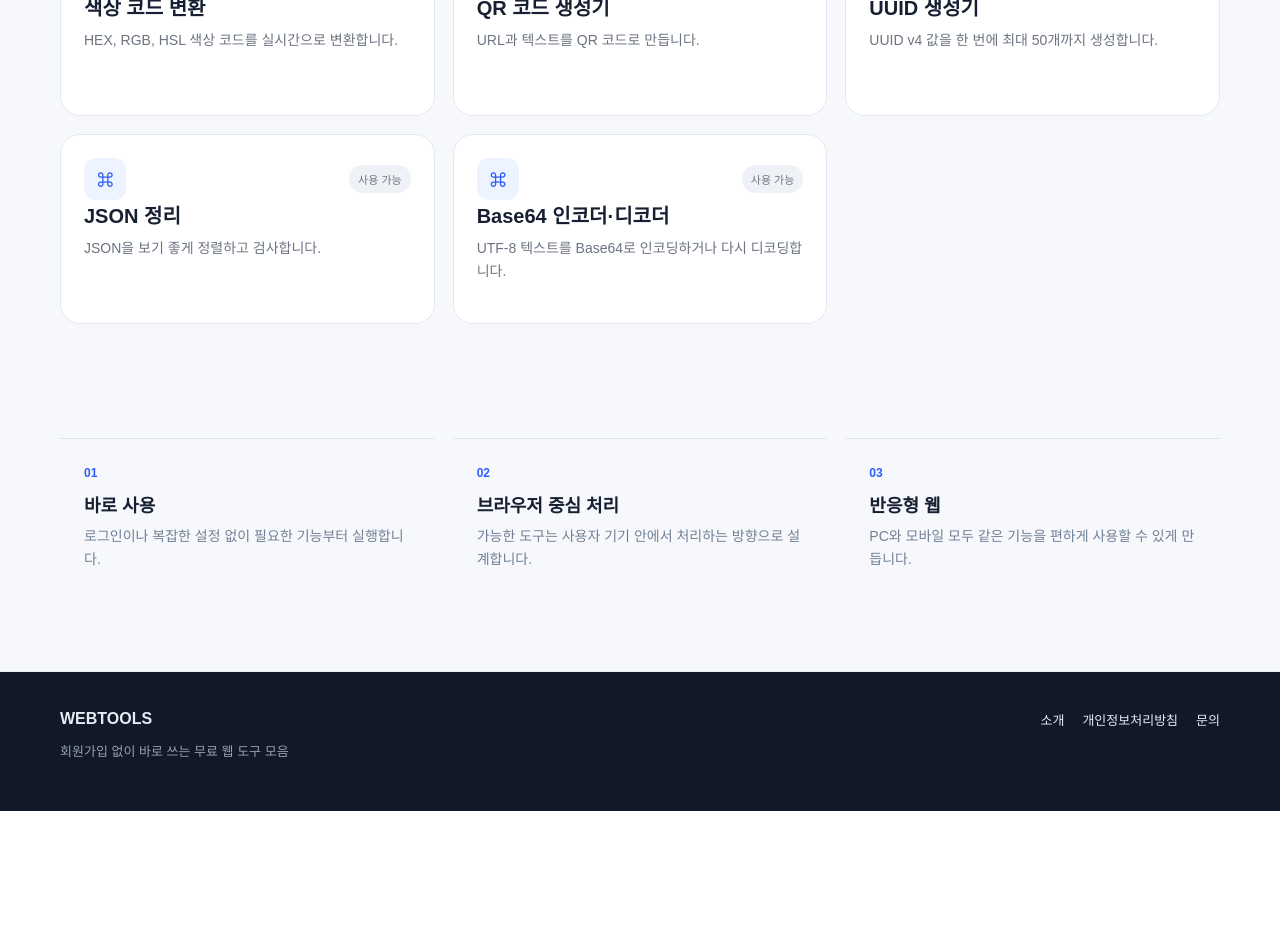
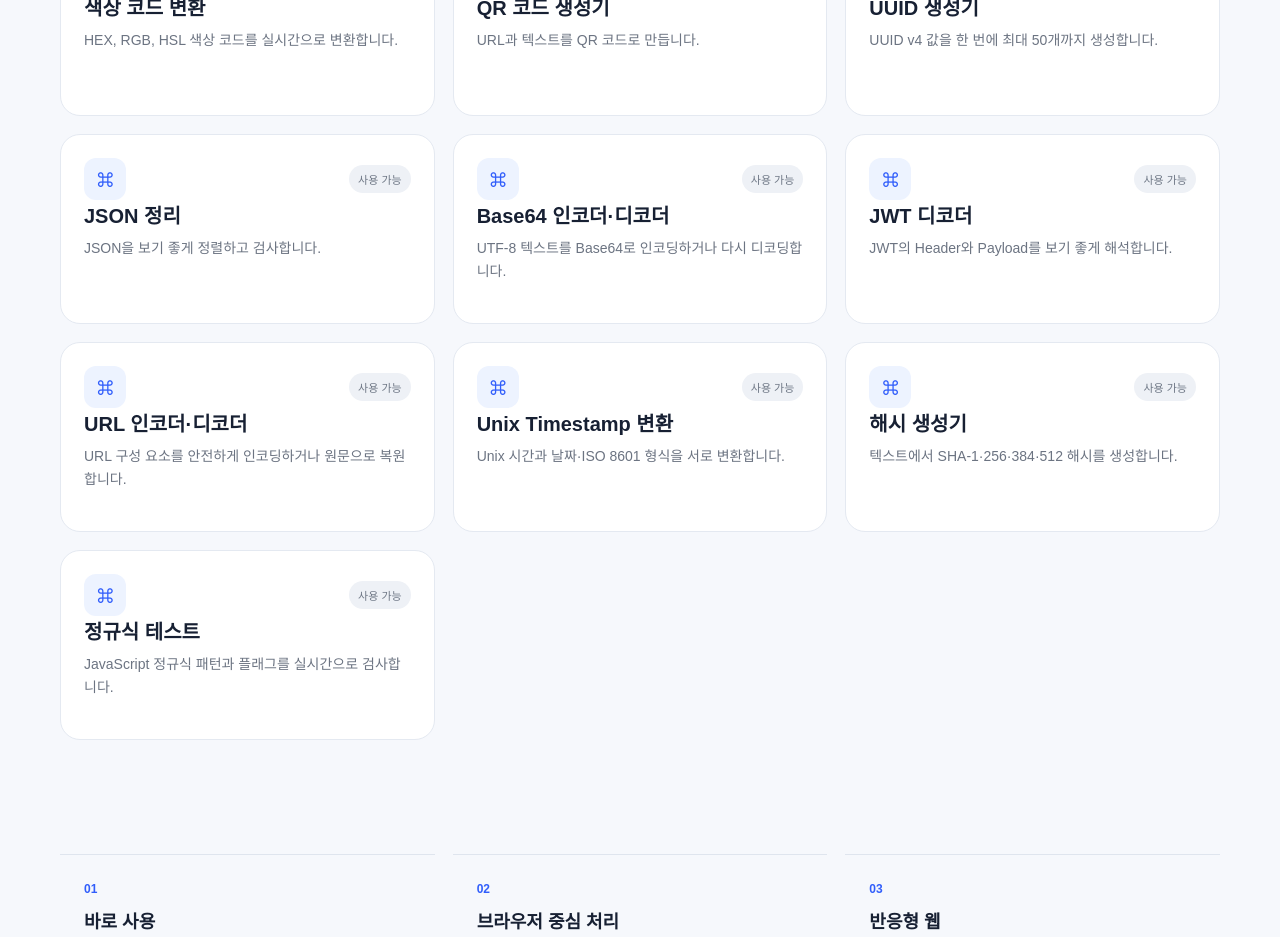
Before and after one commit to license-book/web-tools, a Next.js app: page / in a window 1280 px wide. Shown: the part 2220-3157 px from the top of the page. Before the commit the page ends 3031 px from the top, so only its background shows below. Built offline with nearby package versions, Linux system fonts and the light colour scheme.

Commit message:
feat: register developer utility suite

```diff
--- a/data/tools.ts
+++ b/data/tools.ts
@@ -23,6 +23,11 @@ export const tools: ToolDefinition[] = [
   {slug:'uuid-generator',title:'UUID 생성기',shortDescription:'UUID v4 값을 한 번에 최대 50개까지 생성합니다.',description:'브라우저의 보안 난수 기능을 사용해 RFC 4122 버전 4 형식 UUID를 여러 개 생성하고 복사하는 무료 도구입니다.',category:'utility',keywords:['UUID 생성기','UUID v4','GUID 생성','랜덤 UUID','UUID generator'],featured:true,badge:'사용 가능'},
   {slug:'json-formatter',title:'JSON 정리',shortDescription:'JSON을 보기 좋게 정렬하고 검사합니다.',description:'JSON 데이터를 정렬하고 문법 오류를 빠르게 확인하는 개발 도구입니다.',category:'developer',keywords:['JSON','formatter','validator','JSON 정리','JSON 검사'],featured:true,badge:'사용 가능'},
   {slug:'base64-tool',title:'Base64 인코더·디코더',shortDescription:'UTF-8 텍스트를 Base64로 인코딩하거나 다시 디코딩합니다.',description:'한글과 이모지를 포함한 UTF-8 텍스트를 브라우저에서 Base64로 인코딩하거나 Base64 문자열을 원문으로 디코딩하는 무료 개발 도구입니다.',category:'developer',keywords:['Base64 인코딩','Base64 디코딩','Base64 변환','인코더','디코더'],featured:true,badge:'사용 가능'},
+  {slug:'jwt-decoder',title:'JWT 디코더',shortDescription:'JWT의 Header와 Payload를 보기 좋게 해석합니다.',description:'JWT 토큰의 Header와 Payload를 서버 전송 없이 브라우저에서 디코딩해 확인하는 무료 개발 도구입니다. 서명 검증은 수행하지 않습니다.',category:'developer',keywords:['JWT 디코더','JWT decode','JWT payload','JWT header','토큰 해석'],featured:true,badge:'사용 가능'},
+  {slug:'url-codec',title:'URL 인코더·디코더',shortDescription:'URL 구성 요소를 안전하게 인코딩하거나 원문으로 복원합니다.',description:'URL과 쿼리 문자열에 사용할 텍스트를 브라우저에서 percent-encoding 방식으로 인코딩하거나 디코딩하는 무료 개발 도구입니다.',category:'developer',keywords:['URL 인코딩','URL 디코딩','percent encoding','encodeURIComponent','URL encoder'],featured:true,badge:'사용 가능'},
+  {slug:'timestamp-converter',title:'Unix Timestamp 변환',shortDescription:'Unix 시간과 날짜·ISO 8601 형식을 서로 변환합니다.',description:'Unix timestamp 초·밀리초 값을 로컬 시간과 ISO 8601로 확인하고 날짜 입력을 timestamp로 변환하는 무료 개발 도구입니다.',category:'developer',keywords:['Unix timestamp','timestamp converter','타임스탬프 변환','epoch time','ISO 8601'],featured:true,badge:'사용 가능'},
+  {slug:'hash-generator',title:'해시 생성기',shortDescription:'텍스트에서 SHA-1·256·384·512 해시를 생성합니다.',description:'Web Crypto API를 이용해 텍스트의 SHA 계열 해시를 브라우저에서 생성하고 복사하는 무료 개발 도구입니다.',category:'developer',keywords:['SHA256','SHA512','해시 생성기','hash generator','SHA-1'],featured:true,badge:'사용 가능'},
+  {slug:'regex-tester',title:'정규식 테스트',shortDescription:'JavaScript 정규식 패턴과 플래그를 실시간으로 검사합니다.',description:'정규식 패턴과 테스트 텍스트를 입력해 JavaScript RegExp 기준의 일치 결과를 브라우저에서 즉시 확인하는 무료 개발 도구입니다.',category:'developer',keywords:['정규식 테스트','regex tester','RegExp','정규표현식','regex match'],featured:true,badge:'사용 가능'},
 ];
 
 export const getTool=(slug:string)=>tools.find(tool=>tool.slug===slug);
```
